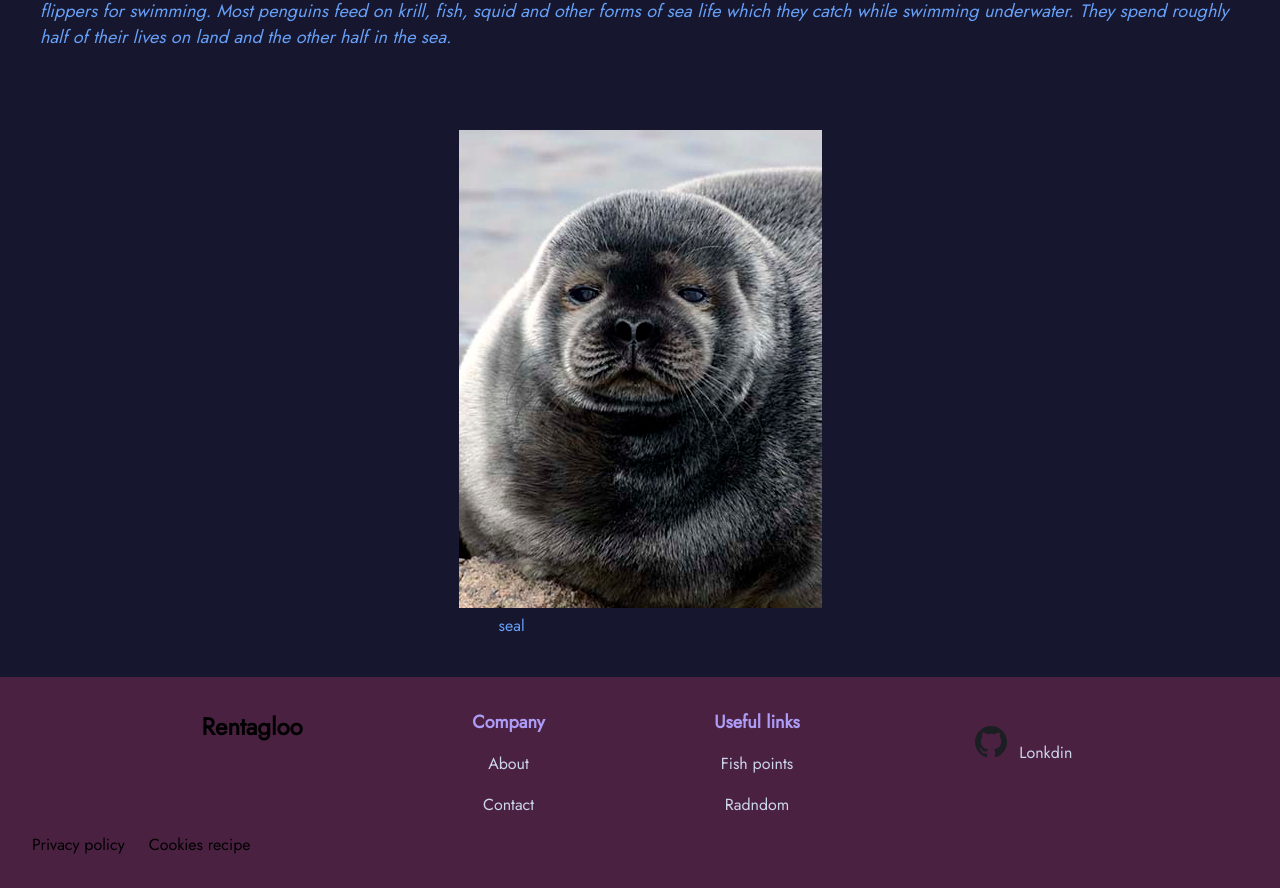
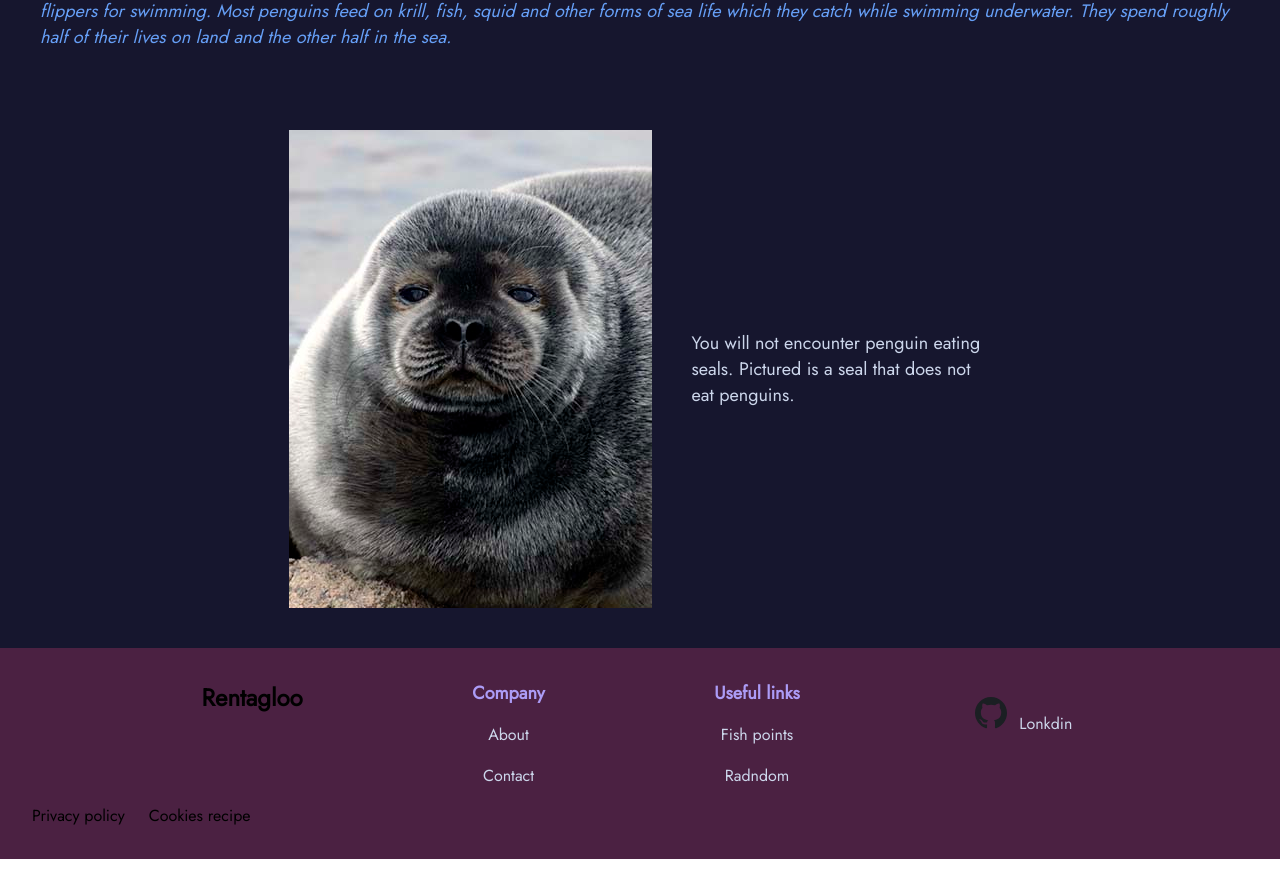
Before and after one commit to ivukelic/rentagloo, a React app: page / in a window 1280 px wide. Shown: the part 1012-1900 px from the top of the page. After the commit the page ends 1871 px from the top, so only its background shows below. Built offline with nearby package versions, Linux system fonts and the light colour scheme.

Commit message:
changed nav bar a bit

```diff
--- a/src/app/components/ImageCard/ImageCard.js
+++ b/src/app/components/ImageCard/ImageCard.js
@@ -1,12 +1,18 @@
 import React from 'react';
 import styles from 'Components/ImageCard/Imagecard.module.css';
 import Image from 'Components/Images/Image';
+import Translation from '../Translation/Translation';
+import { Text } from 'Components/Text';
 
 const ImageCard = ({ imageSrc, info }) => {
     return (
-        <div>
+        <div className={styles.container}>
             <Image src={imageSrc} />
-            <div className={styles.text}>{info}</div>
+            <div className={styles.text}>
+                <Text>
+                    <Translation id={info} />
+                </Text>
+            </div>
         </div>
     );
 };
--- a/src/app/components/ImageCard/ImageCard.module.css
+++ b/src/app/components/ImageCard/ImageCard.module.css
@@ -2,3 +2,9 @@
     width: 300px;
     padding-left: 40px;
 }
+
+.container {
+    display: flex;
+    justify-content: center;
+    align-items: center;
+}
--- a/src/app/components/Navigation/Navigation.js
+++ b/src/app/components/Navigation/Navigation.js
@@ -1,14 +1,23 @@
-import React from 'react';
+import React, { useEffect, useState } from 'react';
 import Button from 'Components/Button/Button';
 import styles from 'Components/Navigation/Navigation.module.css';
-import { Link } from 'react-router-dom';
+import { Link, useHistory } from 'react-router-dom';
 
 const Navigation = () => {
+    const history = useHistory();
+    const [isHomePage, setIsHomePage] = useState(
+        history.location.pathname === '/'
+    );
+
+    useEffect(() => {
+        return history.listen((location) => {
+            setIsHomePage(history.location.pathname === '/');
+        });
+    }, []);
+
     return (
         <div className={styles.nav}>
-            {/* <div>
-                <Button className={styles.logo}>Rentagloo</Button>
-            </div> */}
+            <div>{!isHomePage && <Link to="/">Rentaglu</Link>}</div>
             <div className={styles.container}>
                 <Link className={styles.navItem} to="/igloos">
                     Igloos
--- a/src/app/components/Text/index.module.css
+++ b/src/app/components/Text/index.module.css
@@ -12,6 +12,7 @@
 .lead {
     font-family: 'Jost', sans-serif;
     font-size: 24px;
+    font-weight: bold;
 }
 
 .text {
--- a/src/app/pages/Igloos/Igloos.js
+++ b/src/app/pages/Igloos/Igloos.js
@@ -59,8 +59,8 @@ const Igloos = ({ igloos }) => {
             <Section className={styles.data}>
                 <div className={styles.info}>
                     <div className={styles.name}>{currentIgloo.name}</div>
-                    <div className={styles.fact}>{currentIgloo.fact1}</div>
-                    <div className={styles.fact}>{currentIgloo.fact2}</div>
+                    <div className={styles.fact}>❄{currentIgloo.fact1}</div>
+                    <div className={styles.fact}>❄{currentIgloo.fact2}</div>
                 </div>
                 <div className={styles.buttonContainer}>
                     <Button className={styles.btnReservation}>
```
Also changed, not shown: src/app/assets/ceo.jpg (added).
